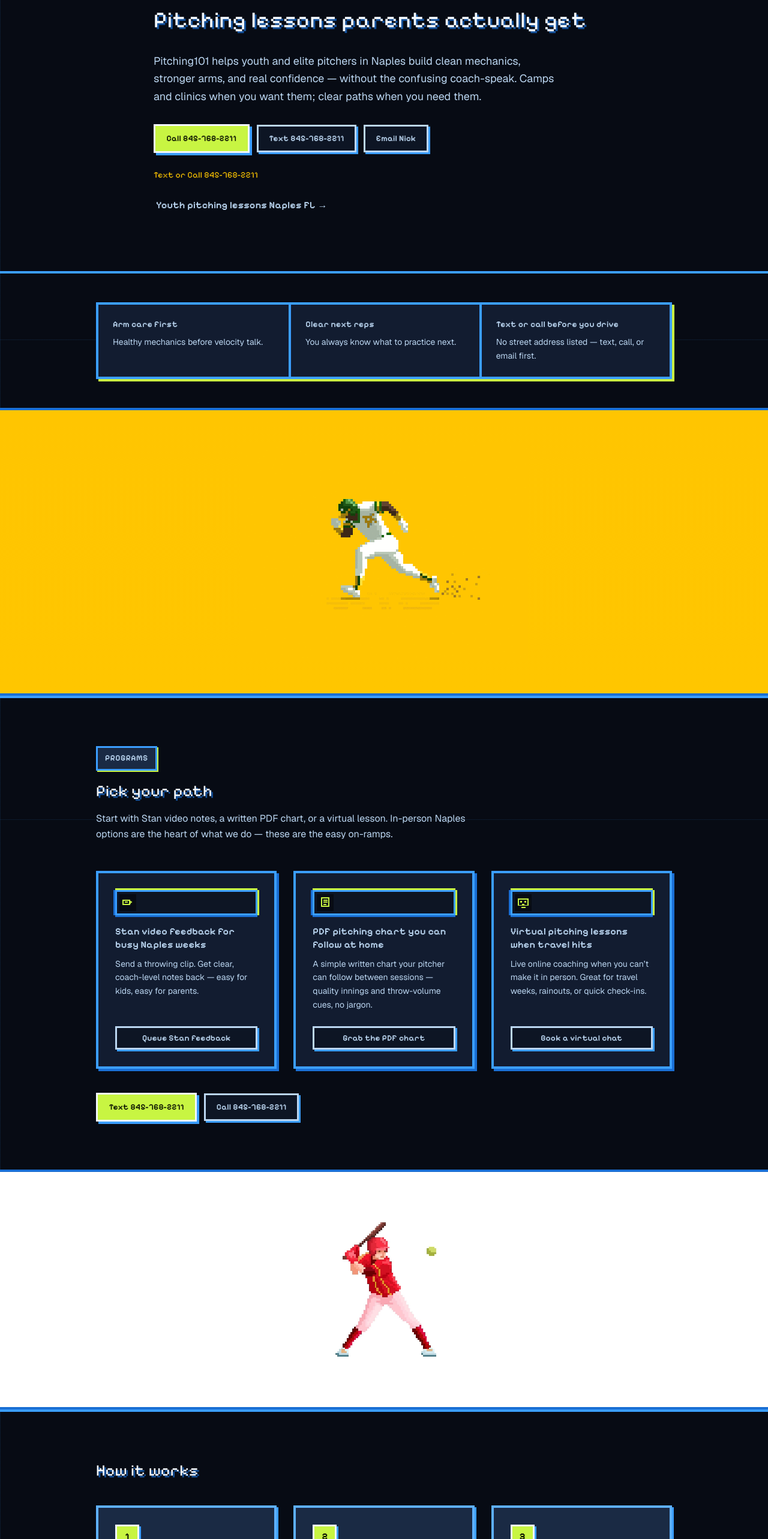
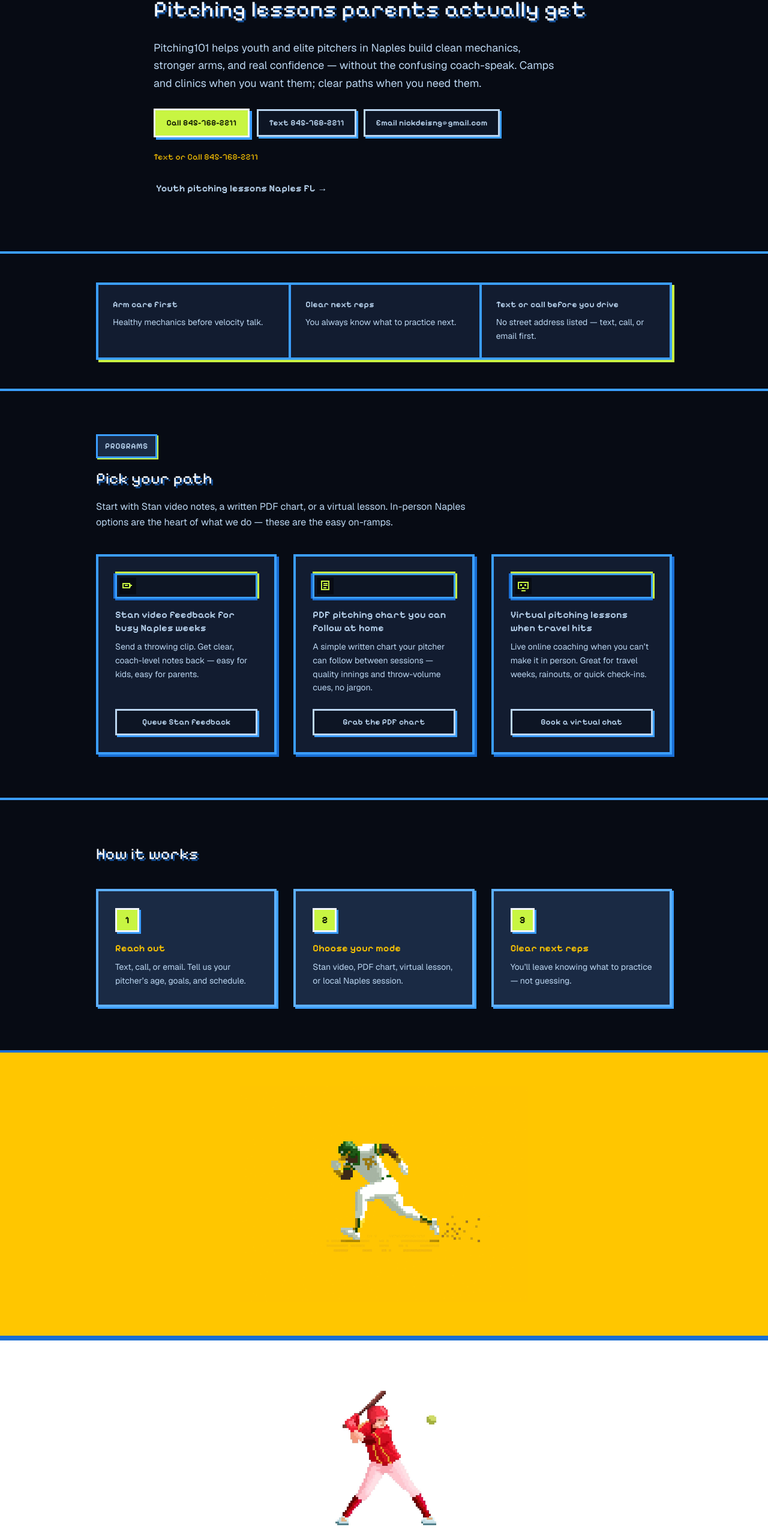
Before and after one commit to Pitching101/pitching101-web, a Next.js app: page / in a window 1280 px wide. Shown: the part 234-2800 px from the top of the page at 60% size. Built offline with nearby package versions, Linux system fonts and the light colour scheme.

Commit message:
Clean retro color slabs: offer-first hierarchy, gut HUD
Lead with H1/CTAs, trust, and Stan/PDF/virtual programs; park
yellow/white/teal/pitcher GIF slabs as art-only support below.
Delete ArcadeHud/HudBar chrome and leftover LVL/LIFE/SCORE CSS.

```diff
--- a/src/app/globals.css
+++ b/src/app/globals.css
@@ -121,11 +121,12 @@ body {
 }
 
 .text-band {
-  background: transparent;
+  background: var(--background);
+  color: var(--ink);
 }
 
 .asset-band-yellow {
-  background: linear-gradient(180deg, #ffc501 0%, #ffc600 100%);
+  background: #ffc600;
   color: #1a1400;
   border-top: 4px solid var(--blue-dark);
   border-bottom: 4px solid var(--blue-dark);
@@ -330,6 +331,7 @@ body {
   display: inline-flex;
   align-items: center;
   justify-content: center;
+  min-height: 2.75rem;
   border-radius: 0;
   border: 3px solid var(--ink);
   background: var(--accent);
@@ -353,6 +355,7 @@ body {
   display: inline-flex;
   align-items: center;
   justify-content: center;
+  min-height: 2.75rem;
   border-radius: 0;
   border: 3px solid var(--blue-light);
   background: var(--surface);
@@ -440,36 +443,6 @@ button:focus-visible {
 }
 .nav-pixel:hover { color: var(--accent); }
 
-.hud-bar {
-  display: flex;
-  flex-wrap: wrap;
-  align-items: center;
-  justify-content: space-between;
-  gap: 0.75rem 1.25rem;
-  font-family: var(--font-pixel), ui-monospace, monospace;
-  font-size: 0.8rem;
-  letter-spacing: 0.04em;
-  text-transform: uppercase;
-  color: var(--blue-light);
-}
-.hud-heart { display: inline-block; color: var(--red); text-shadow: 1px 1px 0 #000; }
-.hud-score {
-  color: var(--yellow);
-  font-size: 1.35rem;
-  line-height: 1;
-  text-shadow: 2px 2px 0 var(--blue-dark);
-}
-.hud-diamond {
-  width: 1.1rem;
-  height: 1.1rem;
-  background: var(--yellow);
-  transform: rotate(45deg);
-  border: 2px solid var(--white);
-  box-shadow: 2px 2px 0 0 var(--blue-dark);
-  display: inline-block;
-}
-.hud-diamond.empty { background: transparent; }
-
 .reveal {
   opacity: 0;
   transform: translateY(14px);
--- a/src/app/page.tsx
+++ b/src/app/page.tsx
@@ -3,6 +3,7 @@ import Image from "next/image";
 import PixelIcon from "@/components/PixelIcon";
 import Reveal from "@/components/Reveal";
 import TrustStrip from "@/components/TrustStrip";
+import ContactCtas from "@/components/ContactCtas";
 
 const programs = [
   {
@@ -34,10 +35,10 @@ const programs = [
 export default function HomePage() {
   return (
     <>
-      {/* 1. Hero — headline + Text/Call first (GIFs never outrank this) */}
+      {/* 1–2. H1 / offer + Text/Call CTAs — dark readable band */}
       <section className="text-band">
-        <div className="mx-auto max-w-5xl px-5 py-16 sm:px-8 sm:py-24">
-          <Reveal className="mx-auto max-w-3xl space-y-7 text-center sm:text-left">
+        <div className="mx-auto max-w-5xl px-5 py-14 sm:px-8 sm:py-20">
+          <Reveal className="mx-auto max-w-3xl space-y-6 text-center sm:text-left">
             <p className="pixel-chip px-3 py-1.5">Naples, Florida area</p>
             <h1 className="pixel-title pixel-title-lg">
               Pitching lessons parents actually get
@@ -48,23 +49,13 @@ export default function HomePage() {
               confusing coach-speak. Camps and clinics when you want them;
               clear paths when you need them.
             </p>
-            <div className="flex flex-wrap items-center justify-center gap-3 pt-1 sm:justify-start">
-              <a href="tel:8457682211" className="pixel-btn">
-                Call 845-768-2211
-              </a>
-              <a href="sms:8457682211" className="pixel-btn-ghost">
-                Text 845-768-2211
-              </a>
-              <a href="mailto:nickdeisng@gmail.com" className="pixel-btn-ghost">
-                Email Nick
-              </a>
-            </div>
+            <ContactCtas className="justify-center pt-1 sm:justify-start" />
             <p className="font-pixel text-sm text-yellow">
               Text or Call 845-768-2211
             </p>
             <Link
               href="/naples-fl-pitching-lessons/"
-              className="font-pixel-ui inline-block px-1 text-base font-semibold text-blue-light underline-offset-4 hover:text-yellow hover:underline"
+              className="font-pixel-ui inline-block min-h-11 px-1 py-2 text-base font-semibold text-blue-light underline-offset-4 hover:text-yellow hover:underline"
             >
               Youth pitching lessons Naples FL →
             </Link>
@@ -72,7 +63,7 @@ export default function HomePage() {
         </div>
       </section>
 
-      {/* 2. Trust next */}
+      {/* 3. Trust strip */}
       <section className="text-band border-t-4 border-blue">
         <div className="mx-auto max-w-5xl px-5 py-10 sm:px-8 sm:py-12">
           <Reveal>
@@ -81,30 +72,12 @@ export default function HomePage() {
         </div>
       </section>
 
-      {/* Branded break: yellow + runner */}
-      <section
-        className="asset-band-yellow asset-band-full"
-        aria-label="Pixel runner branded break"
-      >
-        <div className="band-inner">
-          <Image
-            src="/assets/pixel-runner.gif"
-            alt="Pixel art baseball runner sprinting"
-            width={960}
-            height={720}
-            className="band-gif"
-            unoptimized
-            priority
-          />
-        </div>
-      </section>
-
-      {/* 3. Offers / programs next */}
+      {/* 4. Stan / PDF / virtual programs */}
       <section
         id="programs"
         className="text-band scroll-mt-24 border-t-4 border-blue"
       >
-        <div className="mx-auto max-w-5xl px-5 py-16 sm:px-8 sm:py-20">
+        <div className="mx-auto max-w-5xl px-5 py-14 sm:px-8 sm:py-18">
           <Reveal className="mx-auto max-w-2xl space-y-4 text-center sm:mx-0 sm:text-left">
             <p className="pixel-chip px-3 py-1.5">Programs</p>
             <h2 className="pixel-title pixel-title-md">Pick your path</h2>
@@ -114,10 +87,10 @@ export default function HomePage() {
               these are the easy on-ramps.
             </p>
           </Reveal>
-          <div className="mt-12 grid gap-7 sm:grid-cols-3">
+          <div className="mt-10 grid gap-6 sm:grid-cols-3 sm:gap-7">
             {programs.map((item, i) => (
               <Reveal key={item.heading} delayMs={i * 80}>
-                <article className="pixel-card flex h-full flex-col p-7">
+                <article className="pixel-card flex h-full flex-col p-6 sm:p-7">
                   <PixelIcon name={item.icon} />
                   <h3 className="mt-4 font-pixel text-base font-semibold leading-snug text-blue-light">
                     {item.heading}
@@ -127,7 +100,7 @@ export default function HomePage() {
                   </p>
                   <a
                     href={item.href}
-                    className="pixel-btn-ghost mt-6 !px-3.5 !py-2"
+                    className="pixel-btn-ghost mt-6 min-h-11 !px-3.5 !py-2.5"
                   >
                     {item.cta}
                   </a>
@@ -135,44 +108,19 @@ export default function HomePage() {
               </Reveal>
             ))}
           </div>
-          <Reveal className="mt-10 flex flex-wrap items-center justify-center gap-3 sm:justify-start">
-            <a href="sms:8457682211" className="pixel-btn">
-              Text 845-768-2211
-            </a>
-            <a href="tel:8457682211" className="pixel-btn-ghost">
-              Call 845-768-2211
-            </a>
-          </Reveal>
         </div>
       </section>
 
-      {/* Branded break: white + batter */}
-      <section
-        className="asset-band-white asset-band-full"
-        aria-label="Pixel batter branded break"
-      >
-        <div className="band-inner">
-          <Image
-            src="/assets/pixel-batter.jpg"
-            alt="Pixel art baseball batter on white"
-            width={640}
-            height={640}
-            className="band-still"
-            style={{ imageRendering: "pixelated" }}
-          />
-        </div>
-      </section>
-
-      {/* Supporting copy — how it works */}
+      {/* How it works — still content, before decorative slabs */}
       <section
         id="how-it-works"
         className="text-band scroll-mt-24 border-t-4 border-blue bg-surface"
       >
-        <div className="mx-auto max-w-5xl px-5 py-16 sm:px-8 sm:py-20">
+        <div className="mx-auto max-w-5xl px-5 py-14 sm:px-8 sm:py-18">
           <Reveal>
             <h2 className="pixel-title pixel-title-md">How it works</h2>
           </Reveal>
-          <ol className="mt-10 grid gap-7 sm:grid-cols-3">
+          <ol className="mt-10 grid gap-6 sm:grid-cols-3 sm:gap-7">
             {[
               {
                 step: "1",
@@ -191,7 +139,7 @@ export default function HomePage() {
               },
             ].map((s, i) => (
               <Reveal key={s.step} delayMs={i * 90}>
-                <li className="pixel-card-alt list-none p-7">
+                <li className="pixel-card-alt list-none p-6 sm:p-7">
                   <span className="pixel-step">{s.step}</span>
                   <h3 className="mt-4 font-pixel text-base font-semibold text-yellow">
                     {s.title}
@@ -206,10 +154,42 @@ export default function HomePage() {
         </div>
       </section>
 
-      {/* Branded break: teal + swing */}
+      {/* 5. GIF color slabs as SUPPORT — art-forward, no competing copy */}
+      <section
+        className="asset-band-yellow asset-band-full"
+        aria-label="Pixel runner"
+      >
+        <div className="band-inner">
+          <Image
+            src="/assets/pixel-runner.gif"
+            alt="Pixel art baseball runner sprinting"
+            width={960}
+            height={720}
+            className="band-gif"
+            unoptimized
+          />
+        </div>
+      </section>
+
+      <section
+        className="asset-band-white asset-band-full"
+        aria-label="Pixel batter"
+      >
+        <div className="band-inner">
+          <Image
+            src="/assets/pixel-batter.jpg"
+            alt="Pixel art baseball batter on white"
+            width={640}
+            height={640}
+            className="band-still"
+            style={{ imageRendering: "pixelated" }}
+          />
+        </div>
+      </section>
+
       <section
         className="asset-band-teal asset-band-full"
-        aria-label="Pixel swing branded break"
+        aria-label="Pixel swing"
       >
         <div className="band-inner">
           <Image
@@ -223,10 +203,10 @@ export default function HomePage() {
         </div>
       </section>
 
-      {/* Scenic full-bleed: pitcher GIF only — no text overlay */}
+      {/* Full-width scenic pitcher — pure visual slab, no text */}
       <section
         className="asset-band-stadium asset-band-bleed"
-        aria-label="Pixel pitcher scenic break"
+        aria-label="Pixel pitcher scenic"
       >
         {/* eslint-disable-next-line @next/next/no-img-element */}
         <img
@@ -239,9 +219,9 @@ export default function HomePage() {
         />
       </section>
 
-      {/* Closing CTA — readable dark-navy */}
+      {/* Closing CTA — dark readable band */}
       <section className="text-band border-t-4 border-blue">
-        <div className="mx-auto max-w-5xl px-5 py-16 text-center sm:px-8 sm:py-20">
+        <div className="mx-auto max-w-5xl px-5 py-14 text-center sm:px-8 sm:py-20">
           <Reveal>
             <h2 className="pixel-title pixel-title-md">Ready when you are</h2>
             <p className="mx-auto mt-4 max-w-xl leading-relaxed text-ink-soft">
@@ -252,21 +232,11 @@ export default function HomePage() {
             <p className="mt-4 font-pixel text-base text-yellow">
               Text or Call 845-768-2211
             </p>
-            <div className="mt-8 flex flex-wrap justify-center gap-3">
-              <a href="tel:8457682211" className="pixel-btn">
-                Call 845-768-2211
-              </a>
-              <a href="sms:8457682211" className="pixel-btn-ghost">
-                Text 845-768-2211
-              </a>
-              <a href="mailto:nickdeisng@gmail.com" className="pixel-btn-ghost">
-                nickdeisng@gmail.com
-              </a>
-            </div>
+            <ContactCtas className="mt-8 justify-center" />
             <p className="mt-8">
               <Link
                 href="/naples-fl-pitching-lessons/"
-                className="font-pixel-ui text-base font-semibold text-blue-light underline-offset-4 hover:text-yellow hover:underline"
+                className="font-pixel-ui inline-block min-h-11 py-2 text-base font-semibold text-blue-light underline-offset-4 hover:text-yellow hover:underline"
               >
                 Youth pitching lessons Naples FL →
               </Link>
--- a/src/components/Footer.tsx
+++ b/src/components/Footer.tsx
@@ -8,7 +8,7 @@ export default function Footer() {
           <Logo />
           <p className="max-w-sm text-sm leading-relaxed text-ink-soft">
             Youth &amp; elite pitching instruction for families in the Naples,
-            Florida area — clear coaching, confident arms, a little arcade fun
+            Florida area — clear coaching, confident arms, and a playful pixel vibe
             on the side.
           </p>
         </div>
```
Also changed, not shown: src/components/ArcadeHud.tsx (deleted, +0 -82 lines), src/components/HudBar.tsx (deleted, +0 -28 lines).
